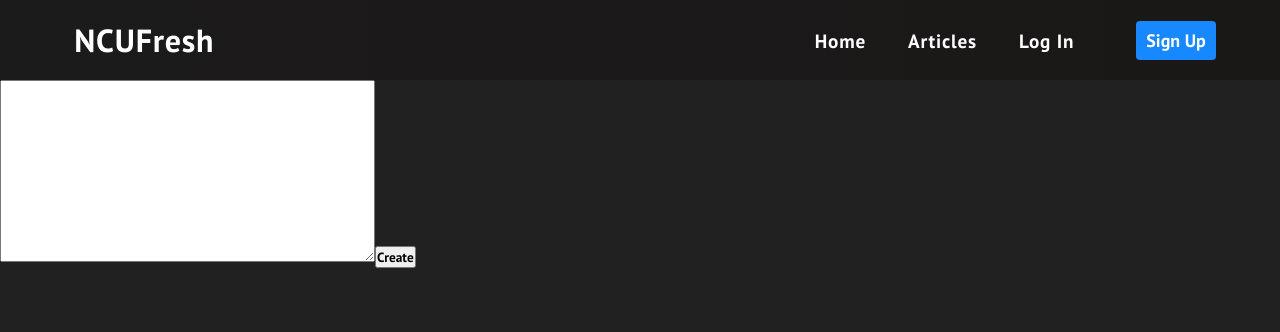
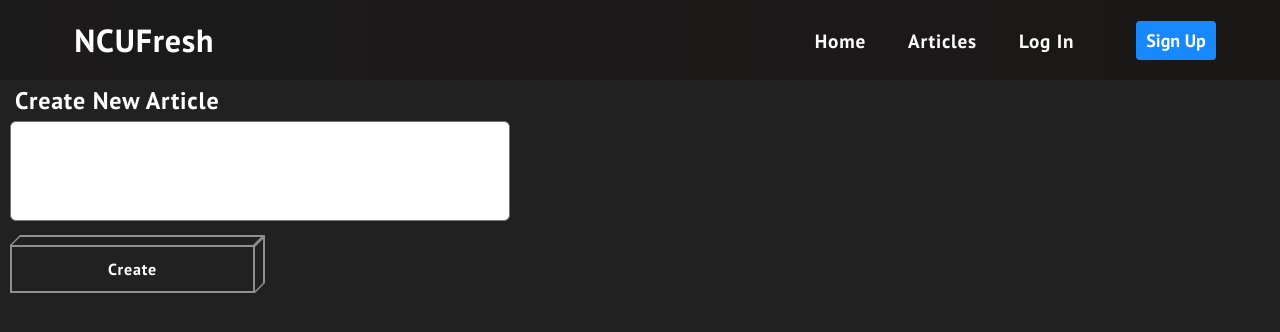
Before and after one commit to Cutiemango/ncufresh-winter-homework, a React (Create React App) app: page /create_article in a window 1280 px wide. Shown: the top 332 px of the page. Built offline with nearby package versions, Linux system fonts and the light colour scheme; no server answers.

Commit message:
Styled article creation interface

```diff
--- /dev/null
+++ b/src/components/BlockButton.jsx
@@ -0,0 +1,20 @@
+import React from "react";
+
+const BlockButton = ({ children, onClick }) => {
+    return (
+        <button className="btn block-cube block-cube-hover" onClick={onClick}>
+            <div className="bg-top">
+                <div className="bg-inner"></div>
+            </div>
+            <div className="bg-right">
+                <div className="bg-inner"></div>
+            </div>
+            <div className="bg">
+                <div className="bg-inner"></div>
+            </div>
+            <div className="text">{children}</div>
+        </button>
+    );
+};
+
+export default BlockButton;
--- a/src/components/Button.scss
+++ b/src/components/Button.scss
@@ -14,9 +14,8 @@
     color: #fff;
     cursor: pointer;
     background-color: var(--signup);
-}
 
-.nav_btn:hover {
+    :hover {
         padding: 6px 10px;
         transition: all 0.3s ease-out;
         background-color: transparent;
@@ -24,21 +23,22 @@
         border-radius: 4px;
         border: 2px solid var(--signup);
     }
+}
 
 #create_article_btn {
     background-color: var(--create);
-}
 
-#create_article_btn:hover {
+    :hover {
         background-color: transparent;
         border: 2px solid var(--create);
+    }
 }
 
 #logout {
     background-color: var(--logout);
-}
 
-#logout:hover {
+    :hover {
         background-color: transparent;
         border: 2px solid var(--logout);
     }
+}
--- a/src/components/Form.scss
+++ b/src/components/Form.scss
@@ -34,7 +34,12 @@ h1 {
             }
         }
     }
-  .btn {
+}
+
+.block-cube {
+    position: relative;
+
+    &.btn {
         width: 90%;
         display: block;
         padding: 14px 16px;
@@ -49,10 +54,6 @@ h1 {
         cursor: pointer;
     }
 
-}
-
-.block-cube {
-  position: relative;
     .bg-top {
         position: absolute;
         height: 10px;
@@ -62,7 +63,7 @@ h1 {
         right: -5px;
         transform: skew(-45deg, 0);
         margin: 0;
-    .bg-inner{
+        .bg-inner {
             bottom: 0;
         }
     }
@@ -102,6 +103,10 @@ h1 {
     }
     .text {
         position: relative;
+        font-family: "PT Sans";
+        color: white;
+        letter-spacing: 0.05em;
+        font-size: 16px;
         z-index: 2;
         img {
             padding: 0px 6px;
@@ -116,17 +121,15 @@ h1 {
             &:focus ~ .bg-top .bg-inner,
             &:focus ~ .bg-inner .bg-inner {
                 top: 100%;
-        background: rgba(255, 255, 255, 0.5)
+                background: rgba(255, 255, 255, 0.5);
             }
         }
 
-    /*
-        Fu*king autofills.
-    */
         input:-webkit-autofill,
         input:-webkit-autofill:hover,
         input:-webkit-autofill:focus,
-    input:-webkit-autofill:active  {
+        input:-webkit-autofill:active {
+            box-shadow: 0 0 0 30px $bg_body inset !important;
             -webkit-box-shadow: 0 0 0 30px $bg_body inset !important;
         }
 
--- a/src/components/LoginForm.jsx
+++ b/src/components/LoginForm.jsx
@@ -1,5 +1,6 @@
 import React, { useState } from "react";
 import BlockInput from "./BlockInput";
+import BlockButton from "./BlockButton";
 
 import "./Form.scss";
 
@@ -57,18 +58,9 @@ const LoginForm = ({ login, error }) => {
                 placeholder="Password"
                 onChange={handleInput}
             />
-            <button className="btn block-cube block-cube-hover" onClick={handleSubmit} type='button'>
-                <div className="bg-top">
-                    <div className="bg-inner"></div>
-                </div>
-                <div className="bg-right">
-                    <div className="bg-inner"></div>
-                </div>
-                <div className="bg">
-                    <div className="bg-inner"></div>
-                </div>
-                <div className="text">LET ME INNNN</div>
-            </button>
+
+            <BlockButton onClick={handleSubmit}>LET ME INNNN</BlockButton>
+
             <div id="error_display">{handleErrorMsg}</div>
         </div>
     );
--- a/src/components/RegisterForm.jsx
+++ b/src/components/RegisterForm.jsx
@@ -1,4 +1,5 @@
 import React, { useState } from "react";
+import BlockButton from "./BlockButton";
 import BlockInput from "./BlockInput";
 
 import "./Form.scss";
@@ -71,21 +72,10 @@ const RegisterForm = ({ register, error }) => {
                 onChange={handleInput}
             />
 
-            <button className="btn block-cube block-cube-hover" onClick={handleSubmit}>
-                <div className="bg-top">
-                    <div className="bg-inner"></div>
-                </div>
-                <div className="bg-right">
-                    <div className="bg-inner"></div>
-                </div>
-                <div className="bg">
-                    <div className="bg-inner"></div>
-                </div>
-                <div className="text">
-                    <img src="https://i.imgur.com/MmGksbg.png"></img>
-                    Join Gura Fan Club
-                    </div>
-            </button>
+            <BlockButton onClick={handleSubmit}>
+                <img src="https://i.imgur.com/MmGksbg.png" alt="gura"></img>
+                Join Gura Fan Club
+            </BlockButton>
 
             <div className="error_display">{renderErrorMsg}</div>
         </div>
--- a/src/pages/create_article.jsx
+++ b/src/pages/create_article.jsx
@@ -1,9 +1,11 @@
-import React, { useState, Fragment, useContext } from "react";
+import React, { useState, useContext } from "react";
 import { Redirect } from "react-router-dom";
 
+import BlockButton from "../components/BlockButton";
 import { LoginStatus } from "../app";
 import { postData } from "../util/apiUtil";
 
+import "./create_article.scss";
 import "./pages.scss";
 
 const CreateArticlePage = () => {
@@ -33,17 +35,17 @@ const CreateArticlePage = () => {
     return hasSubmitted ? (
         <Redirect to="/articles"></Redirect>
     ) : (
-        <Fragment>
+        <div className="create_article">
+            <h2>Create New Article</h2>
             <textarea
                 id="create_article_textarea"
                 rows="10"
                 cols="50"
                 onChange={handleChange}
             ></textarea>
-            <button id="create_article_submit" onClick={handleClick}>
-                Create
-            </button>
-        </Fragment>
+            <br></br>
+            <BlockButton onClick={handleClick}>Create</BlockButton>
+        </div>
     );
 };
 
--- /dev/null
+++ b/src/pages/create_article.scss
@@ -0,0 +1,28 @@
+h2 {
+    margin: 5px 5px;
+}
+
+.create_article {
+    width: 500px;
+    height: 400px;
+    padding-left: 10px;
+
+    .btn {
+        width: 50%;
+    }
+
+    textarea {
+        width: 500px;
+        height: 100px;
+        border-radius: 6px 6px 6px 6px;
+        margin-bottom: 20px;
+        font-family: "PT Sans";
+        font-size: 16px;
+        resize: none;
+    }
+
+    textarea:focus {
+        background: none repeat scroll 0 0 #ffffff;
+        outline-width: 0;
+    }
+}
--- a/src/pages/pages.scss
+++ b/src/pages/pages.scss
@@ -11,13 +11,8 @@ body {
     background-color: $bg_body;
 }
 
-
 .home {
     font-size: 16px;
     font-family: Microsoft JhengHei;
     text-align: center;
 }
-
-.errorMsg {
-    color: red;
-}
```
Also changed, not shown: package.json (+4 -4 lines). Lines whose indentation alone changed are shown as unchanged.
